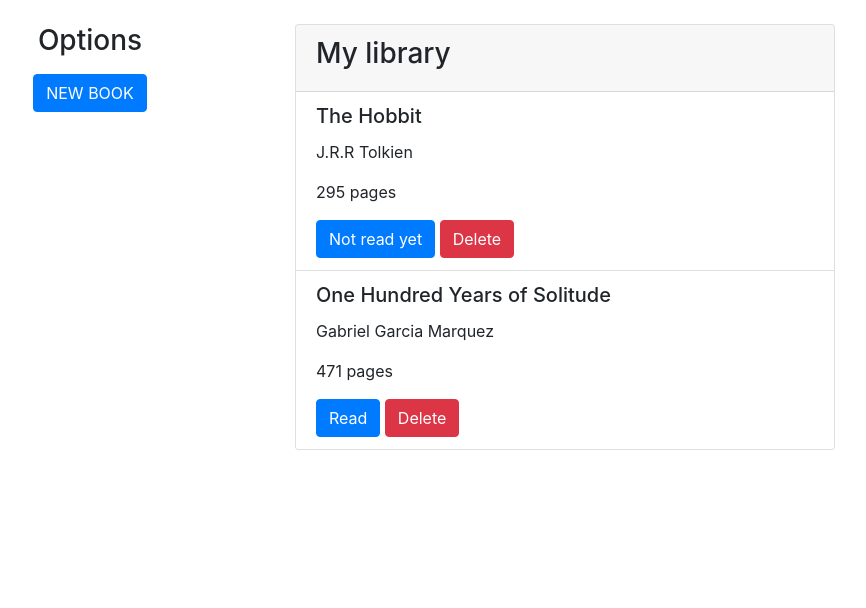
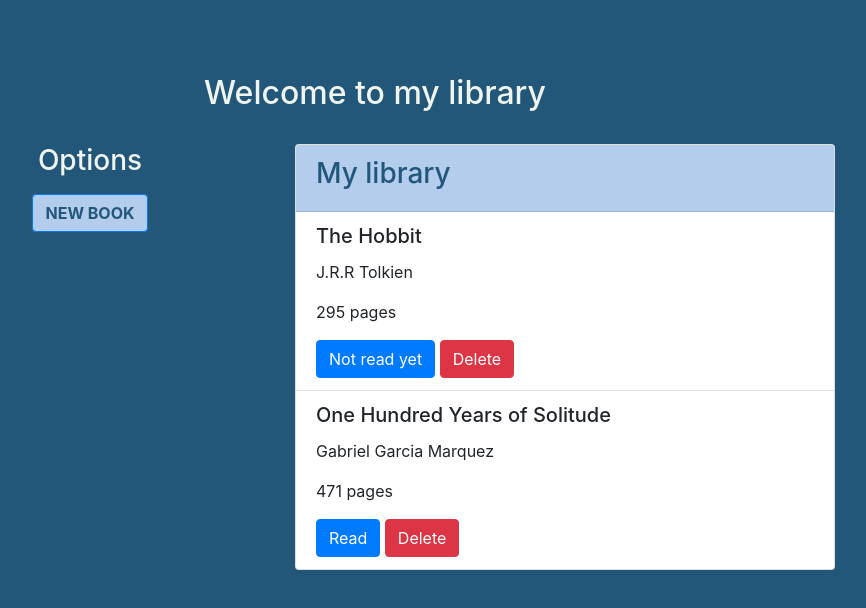
Before and after one commit to vicc30/Library, a plain HTML site: page index.html in a window 1280 px wide. Shown: the whole page, without its empty margins (265-1131 px from the left). Drawn offline with nearby package versions, Linux system fonts and the light colour scheme.

Commit message:
Added css styles

```diff
--- a/index.html
+++ b/index.html
@@ -4,26 +4,29 @@
 <head>
     <meta charset="UTF-8">
     <meta name="viewport" content="width=device-width, initial-scale=1, shrink-to-fit=no">
-    <link rel="stylesheet" href="styles.css">
     <link rel="stylesheet" href="https://cdn.jsdelivr.net/npm/bootstrap@4.5.3/dist/css/bootstrap.min.css"
         integrity="sha384-TX8t27EcRE3e/ihU7zmQxVncDAy5uIKz4rEkgIXeMed4M0jlfIDPvg6uqKI2xXr2" crossorigin="anonymous">
+    <link rel="stylesheet" href="styles.css">
     <title>Library</title>
 </head>
 
 <body>
     <div class="container mt-4">
         <div class="row justify-content-center">
+            <div class="col col-12 options text-center mb-4">
+                <h2>Welcome to my library</h2>
+            </div>
             <div class="col col-sm-12 col-md-4 text-center">
-                <h3 class="text-center">Options</h3>
-                <button type="button" class="btn btn-primary mt-2" data-toggle="modal" data-target="#exampleModal">
+                <h3 class="text-center options">Options</h3>
+                <button type="button" class="btn btn-primary mt-2 new" data-toggle="modal" data-target="#myModal">
                     NEW BOOK
                 </button>
-                <div class="modal fade text-left" id="exampleModal" tabindex="-1" aria-labelledby="exampleModalLabel"
+                <div class="modal fade text-left" id="myModal" tabindex="-1" aria-labelledby="exampleModalLabel"
                     aria-hidden="true">
                     <div class="modal-dialog">
                         <div class="modal-content">
                             <div class="modal-header">
-                                <h5 class="modal-title" id="exampleModalLabel">Add New Book</h5>
+                                <h5 class="modal-title" id="myModalLabel">Add New Book</h5>
                                 <button type="button" class="close" data-dismiss="modal" aria-label="Close">
                                     <span aria-hidden="true">&times;</span>
                                 </button>
--- /dev/null
+++ b/styles.css
@@ -0,0 +1,38 @@
+:root {
+    --main-blue: #22577a !important;
+    --ligth-blue: #B4CDED !important;
+    --white: #F0F4EF !important;
+    --sage: #BFCC94 !important;
+    --red: #FF0035 !important;
+}
+
+html body {
+    padding: 50px 0px 0px 0px;
+    z-index: 0;
+    background-color: var(--main-blue);
+}
+
+.options {
+    color: var(--white);
+}
+
+.new {
+    background-color: var(--ligth-blue);
+    color: var(--main-blue);
+    font-weight: bold;
+}
+
+.new:hover {
+    background-color: var(--white);
+    color: var(--main-blue);
+}
+
+.card-header {
+    background-color: var(--ligth-blue);
+    color: var(--main-blue);
+}
+
+.modal-header {
+    background-color: var(--ligth-blue);
+    color: var(--main-blue);
+}
```
